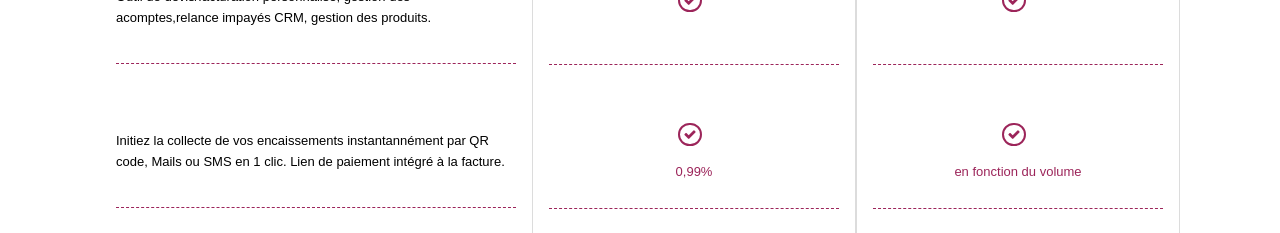
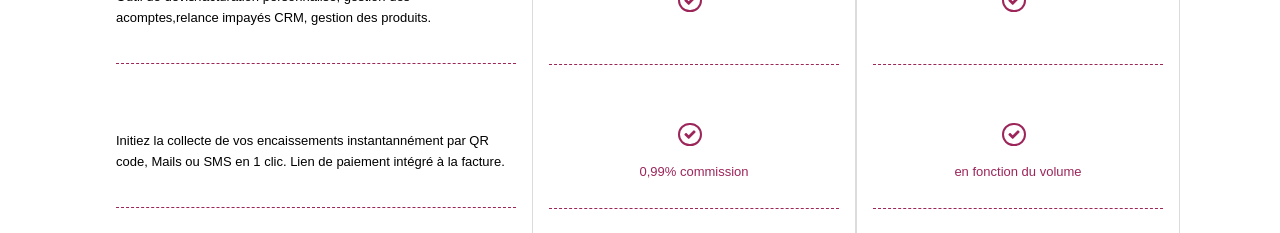
Before and after one commit to b-partners/web-landing, a React (Create React App) app: page /home in a window 1280 px wide. Shown: the part 3560-3793 px from the top of the page. Built offline with nearby package versions, Linux system fonts and the light colour scheme; no server answers; a web font is replaced by a local one.

Commit message:
feat: update pricing

```diff
--- a/src/pages/Home/components/Offer/TableOffer/TableOffer.jsx
+++ b/src/pages/Home/components/Offer/TableOffer/TableOffer.jsx
@@ -75,7 +75,7 @@ export function TableOffer(props) {
                 <div className='table-body-cell'>
                     <p className='text-center'>
                         <i className="fa fa-check" aria-hidden="true"/><br/>
-                        0,99%
+                        0,99% commission
                     </p>
                 </div>
                 <RedundantTableLine/>
```
